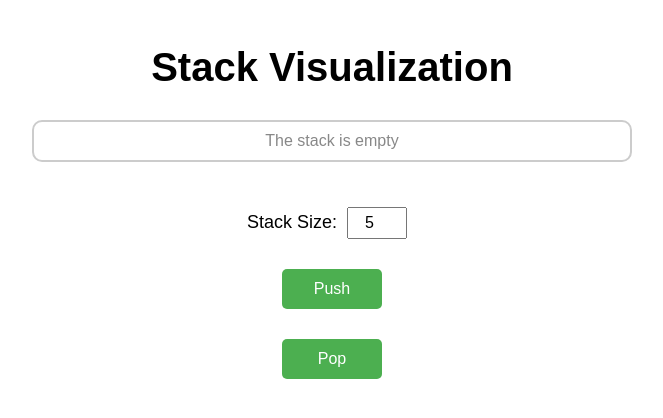
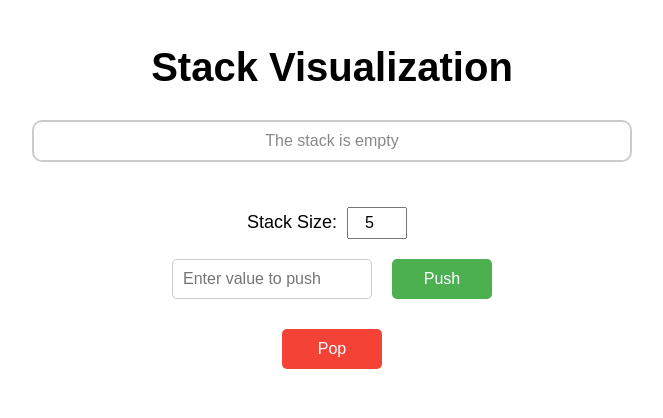
Before and after one commit to Jia2005/Algorific, a React (Create React App) app: page /stack in a window 1280 px wide. Shown: the top 418 px of the page, without its empty margins (308-971 px from the left). Built offline with nearby package versions, Linux system fonts and the light colour scheme.

Commit message:
CSS changes

```diff
--- a/src/LinkedList.js
+++ b/src/LinkedList.js
@@ -22,47 +22,17 @@ const Node = ({ node, isFirst, x, y, nextPointer, isTraversed }) => (
 );
 
 const Link = ({ from, to }) => {
-  const startX = from.x + 100;
-  const startY = from.y + 25;
-  const endX = to.x;
-  const endY = to.y + 25;
+  const lineStyle = {
+    position: 'absolute',
+    left: from.x + 100,
+    top: from.y + 25,
+    width: to.x - (from.x + 100),
+    height: '5px',
+    backgroundColor: 'black',
+    zIndex: -1,
+  };
 
-  const midX = (startX + endX) / 2;
-  const midY = (startY + endY) / 2;
-
-  return (
-    <svg
-      style={{
-        position: 'absolute',
-        left: midX - 50,
-        top: midY,
-        width: '85px',
-        height: '12px',
-        zIndex: -1,
-      }}
-      xmlns="http://www.w3.org/2000/svg"
-    >
-      <line
-        x1="0" y1="5" x2="100" y2="5"
-        stroke="black"
-        strokeWidth="3"
-        markerEnd="url(#arrowhead)"
-      />
-      <defs>
-        <marker
-          id="arrowhead"
-          markerWidth="10"
-          markerHeight="10"
-          refX="0"
-          refY="5"
-          orient="auto"
-          fill="black"
-        >
-          <polygon points="0 0, 10 5, 0 10" />
-        </marker>
-      </defs>
-    </svg>
-  );
+  return <div style={lineStyle} />;
 };
 
 const LinkedList = () => {
@@ -186,6 +156,8 @@ const LinkedList = () => {
     } else if (mode === 'search') {
       searchNode(intValue);
     }
+
+    setInputValue('');
   };
 
   useEffect(() => {
@@ -204,18 +176,6 @@ const LinkedList = () => {
           <>
             {nodes.map((node, index) => (
               <React.Fragment key={index}>
-                {index < nodes.length - 1 && (
-                  <Link
-                    from={{
-                      x: node.x,
-                      y: node.y
-                    }}
-                    to={{
-                      x: nodes[index + 1].x,
-                      y: nodes[index + 1].y
-                    }}
-                  />
-                )}
                 <Node
                   node={node}
                   isFirst={index === 0}
@@ -224,6 +184,18 @@ const LinkedList = () => {
                   nextPointer={index < nodes.length - 1 ? nodes[index + 1].value : 'null'}
                   isTraversed={traversedNodes.includes(node.value)}
                 />
+                {index < nodes.length - 1 && (
+                  <Link
+                    from={{
+                      x: node.x,
+                      y: node.y,
+                    }}
+                    to={{
+                      x: nodes[index + 1].x,
+                      y: nodes[index + 1].y,
+                    }}
+                  />
+                )}
               </React.Fragment>
             ))}
           </>
@@ -261,7 +233,7 @@ const LinkedList = () => {
                 />
               </div>
             )}
-            <button onClick={handleConfirm} style={styles.button}>Confirm {mode}</button>
+            <button onClick={handleConfirm} style={styles.button}>Confirm</button>
           </div>
         )}
       </div>
@@ -345,8 +317,8 @@ const styles = {
     background: 'linear-gradient(90deg, #4CAF50, #45a049)',
     color: '#fff',
     border: 'none',
-    height:'50px',
-    width:'100px',
+    height: '45px',
+    width: '100px',
     fontSize: '16px',
     borderRadius: '10px',
     cursor: 'pointer',
@@ -360,7 +332,9 @@ const styles = {
   textInput: {
     width: '150px',
     padding: '10px',
+    height: '45px',
     fontSize: '16px',
+    marginBottom: '15px',
     borderRadius: '5px',
     border: '1px solid #ccc',
     marginRight: '10px',
--- a/src/Queues.js
+++ b/src/Queues.js
@@ -78,9 +78,7 @@ const QueueVisualization = () => {
               style={styles.numberInput}
             />
           </label>
-        </div>
-
-        <div style={styles.buttonContainer}>
+      </div>
 
         {isEnqueuing && (
           <div style={styles.enqueueInputContainer}>
@@ -94,12 +92,12 @@ const QueueVisualization = () => {
             <button onClick={enqueue} style={styles.secondary2Button}>
               Enqueue
             </button>
-
-          <button onClick={dequeue} style={styles.primaryButton}>
+         </div>
+        )}
+        <div>
+        <button onClick={dequeue} style={styles.primaryButton}>
            Dequeue
          </button>
-         </div>
-        )}
         </div>
 
         <div style={styles.buttonContainer}>
@@ -202,7 +200,6 @@ const styles = {
     borderRadius: '10px',
     cursor: 'pointer',
     margin: '10px',
-    alignItems:'center',
     height:'40px',
     width:'100px',
     marginTop:'6px',
--- a/src/Stacks.js
+++ b/src/Stacks.js
@@ -1,15 +1,10 @@
-import React, { useState, useRef } from 'react';
+import React, { useState } from 'react';
 
 const Stacks = () => {
   const [stack, setStack] = useState([]);
   const [stackSize, setStackSize] = useState(5);
   const [inputValue, setInputValue] = useState('');
   const [message, setMessage] = useState('');
-  const [isPushing, setIsPushing] = useState(false);
-
-  const handlePushClick = () => {
-    setIsPushing(true);
-  };
 
   const push = () => {
     if (stack.length < stackSize) {
@@ -19,7 +14,6 @@ const Stacks = () => {
     } else {
       setMessage('Stack Full');
     }
-    setIsPushing(false);
   };
 
   const pop = () => {
@@ -75,13 +69,6 @@ const Stacks = () => {
           </label>
         </div>
 
-        <div style={styles.buttonContainer}>
-          <button onClick={handlePushClick} style={styles.primaryButton}>
-            Push
-          </button>
-        </div>
-
-        {isPushing && (
         <div style={styles.pushInputContainer}>
           <input
             type="text"
@@ -91,10 +78,9 @@ const Stacks = () => {
             style={styles.textInput}
           />
           <button onClick={push} style={styles.secondaryButton}>
-              Confirm Push
+            Push
           </button>
         </div>
-        )}
 
         <div style={styles.buttonContainer}>
           <button onClick={pop} style={styles.primaryButton}>
@@ -118,7 +104,7 @@ const styles = {
     marginBottom: '10px',
     textAlign: 'center',
     zIndex: 10,
-    color:'black',
+    color: 'black',
   },
   stackContainer: {
     width: '100%',
@@ -176,7 +162,7 @@ const styles = {
   label: {
     fontSize: '18px',
     marginRight: '10px',
-    color:'black',
+    color: 'black',
   },
   numberInput: {
     width: '60px',
@@ -189,33 +175,32 @@ const styles = {
     marginBottom: '10px',
   },
   primaryButton: {
-    backgroundColor: '#4CAF50',
+    backgroundColor: '#f44336',
     color: '#fff',
     border: 'none',
     fontSize: '16px',
-    height:'40px',
-    width:'100px',
-    marginTop:'6px',
+    height: '40px',
+    width: '100px',
+    marginTop: '6px',
     marginBottom: '6px',
     display: 'flex',
     justifyContent: 'center',
-    alignItems:'center',
+    alignItems: 'center',
     borderRadius: '5px',
     cursor: 'pointer',
     margin: '10px',
   },
   secondaryButton: {
-    backgroundColor: '#f44336',
+    backgroundColor: '#4CAF50',
     color: '#fff',
     border: 'none',
-    height:'40px',
-    width:'120px',
+    height: '40px',
+    width: '100px',
     fontSize: '16px',
-    marginTop:'6px',
-    marginBottom: '6px',
+    marginLeft: '10px',
     display: 'flex',
     justifyContent: 'center',
-    alignItems:'center',
+    alignItems: 'center',
     borderRadius: '5px',
     cursor: 'pointer',
   },
@@ -225,6 +210,7 @@ const styles = {
     borderRadius: '5px',
     border: '1px solid #ccc',
     marginRight: '10px',
+    width: '200px',
   },
   pushInputContainer: {
     marginBottom: '20px',
```
Lines whose indentation alone changed are shown as unchanged.
